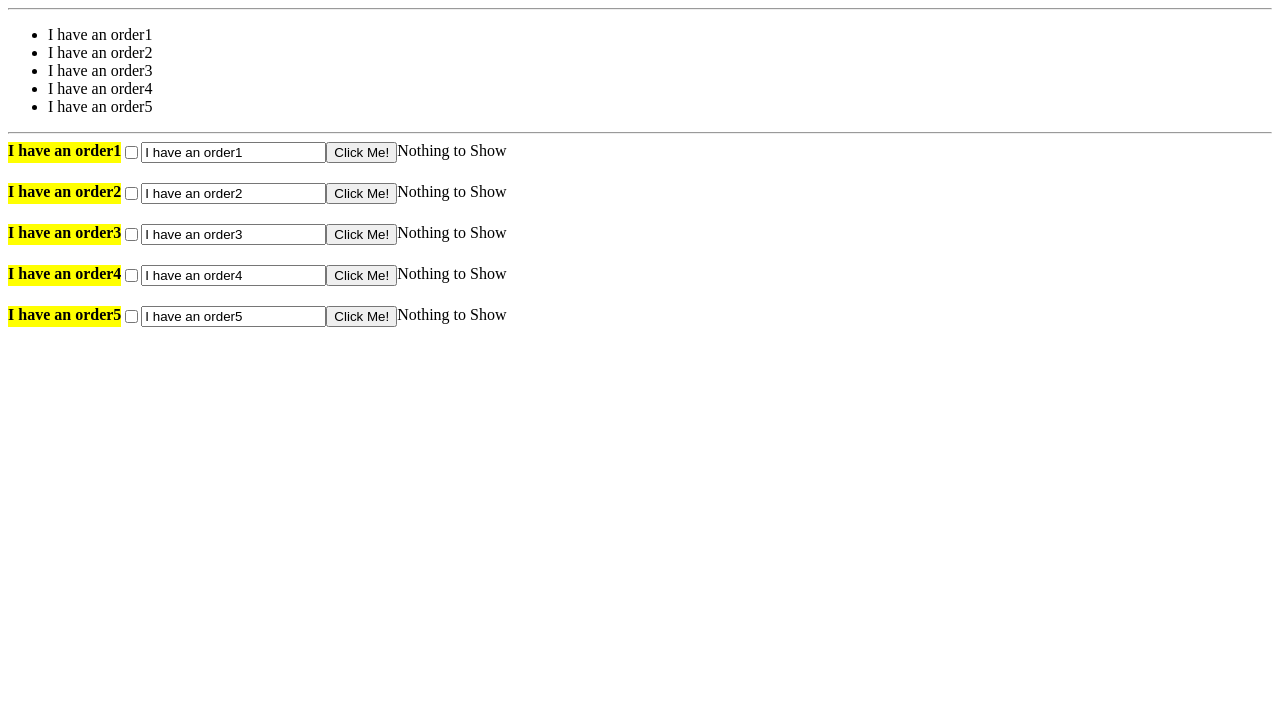
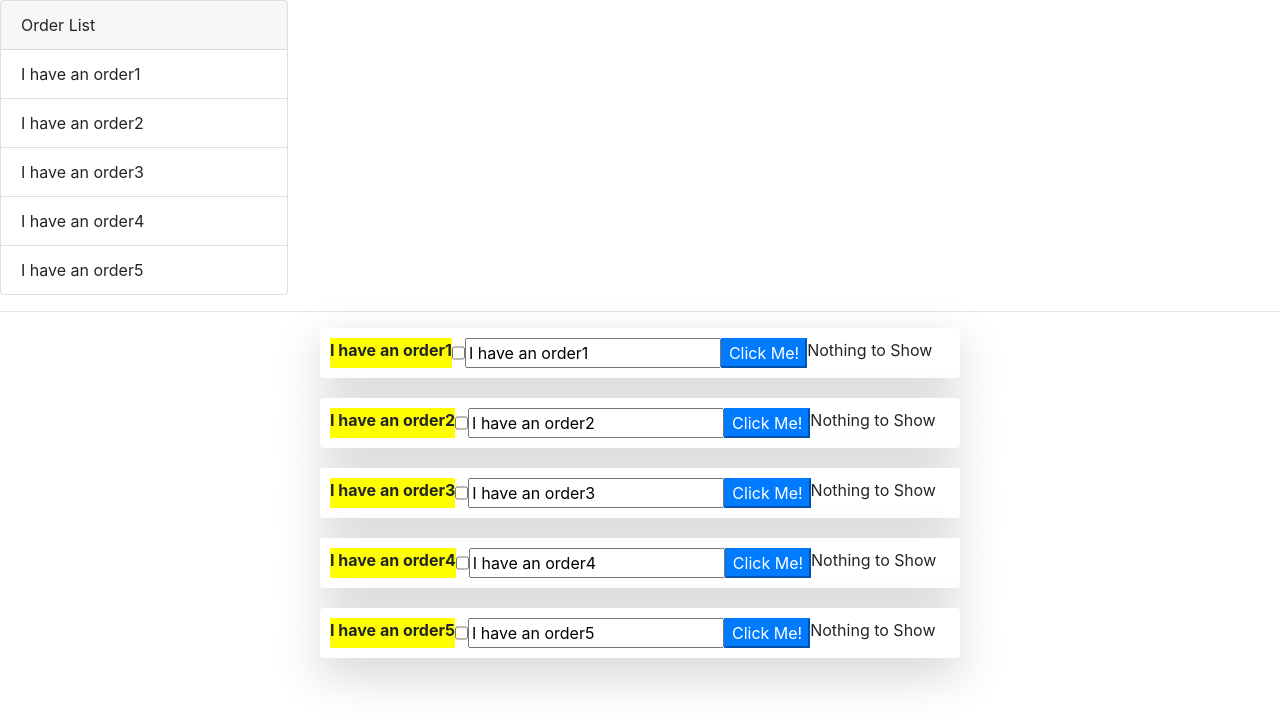
Before and after one commit to babusuryanarayanan/course-app, an Angular app: page / in a window 1280 px wide. Shown: the top 726 px of the page. Built offline with nearby package versions, Linux system fonts and the light colour scheme.

Commit message:
feat(component): styling

```diff
--- a/angular.json
+++ b/angular.json
@@ -28,6 +28,7 @@
               "src/assets"
             ],
             "styles": [
+              "node_modules/bootstrap/dist/css/bootstrap.min.css",
               "src/styles.scss"
             ],
             "scripts": []
--- a/src/app/app.component.html
+++ b/src/app/app.component.html
@@ -1,9 +1,13 @@
 
-<hr>
-<ul>
-  <li *ngFor = "let order of orderService.orders"> {{order}} </li>
-  </ul>
+  <div class="card" style="width: 18rem;">
+    <div class="card-header">
+      Order List
+    </div>
+    <ul class="list-group list-group-flush">
+      <li class="list-group-item" *ngFor = "let order of orderService.orders" >{{order}}</li>
+    </ul>
+  </div>
 <hr>
 
 <app-simple-form *ngFor = "let order of orderService.orders"
-[orderInput]="order" (updateVal)="onUpdate($event)"> </app-simple-form>
+[orderInput]="order" (updateVal)="onUpdate($event)" class="shadow-lg bg-white rounded"> </app-simple-form>
--- a/src/app/app.component.scss
+++ b/src/app/app.component.scss
@@ -1,3 +1,6 @@
 app-simple-form {
+    margin: 0 auto;
+    width:50%;
+    padding: 10px;
     margin-bottom: 20px;
 }
--- a/src/app/simple-form/simple-form.component.html
+++ b/src/app/simple-form/simple-form.component.html
@@ -8,7 +8,7 @@
     (mousedown) = "isMousedown = true"
     (mouseup) = "isMousedown = false"
     >
-    <button (click)="onClick($event, myInput.value)"> Click Me! </button>
+    <button (click)="onClick($event, myInput.value)" class="btn-primary"> Click Me! </button>
 
 
     <div *ngIf="show else onFalse"> Content to be shown when the condition is true </div>
--- a/src/app/simple-form/simple-form.component.ts
+++ b/src/app/simple-form/simple-form.component.ts
@@ -1,10 +1,11 @@
-import { Component, OnInit, Input, Output, EventEmitter } from '@angular/core';
+import { Component, OnInit, Input, Output, EventEmitter, ViewEncapsulation } from '@angular/core';
 
 
 @Component({
   selector: 'app-simple-form',
   templateUrl: './simple-form.component.html',
-  styleUrls: ['./simple-form.component.scss']
+  styleUrls: ['./simple-form.component.scss'],
+  encapsulation : ViewEncapsulation.Emulated
 })
 export class SimpleFormComponent implements OnInit {
 
@@ -13,6 +14,7 @@ export class SimpleFormComponent implements OnInit {
   @Input() orderInput;
   show:boolean = false;
   cssClasses = {'bold':true,'highlight':true,'strike':false};
+  isMousedown:boolean;
 
   @Output() updateVal = new EventEmitter();
 
```
Also changed, not shown: package.json (+5 -4 lines), 1 other file (tests, documents, lock files or other folders).
